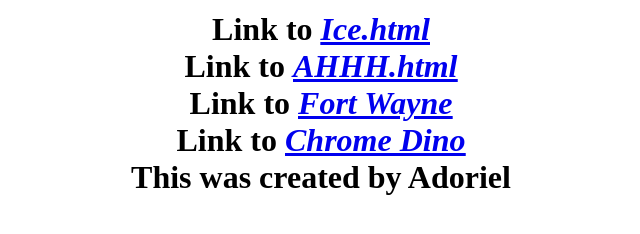
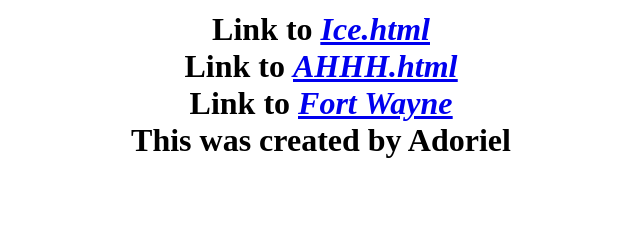
Before and after one commit to Adoriel/adoriel.github.io, a plain HTML site: page index.html in a window 1280 px wide. Shown: the part 108-342 px from the top of the page, without its empty margins (319-959 px from the left). Drawn offline with Linux system fonts and the light colour scheme.

Commit message:
Update index.html

```diff
--- a/index.html
+++ b/index.html
@@ -11,7 +11,6 @@
             Link to <a href="ice.html"><I><U>Ice.html</U></I></a><br>
             Link to <a href="AHHH.html"><I><U>AHHH.html</U></I></a><br>
             Link to <a href="Fort_Wayne.html"><I><U>Fort Wayne</U></I></a><br>
-            Link to <a href="chrome___dino_.html"><I><U>Chrome Dino</U></I></a><br>
             This was created by Adoriel
         </h2>
      <body>
```
